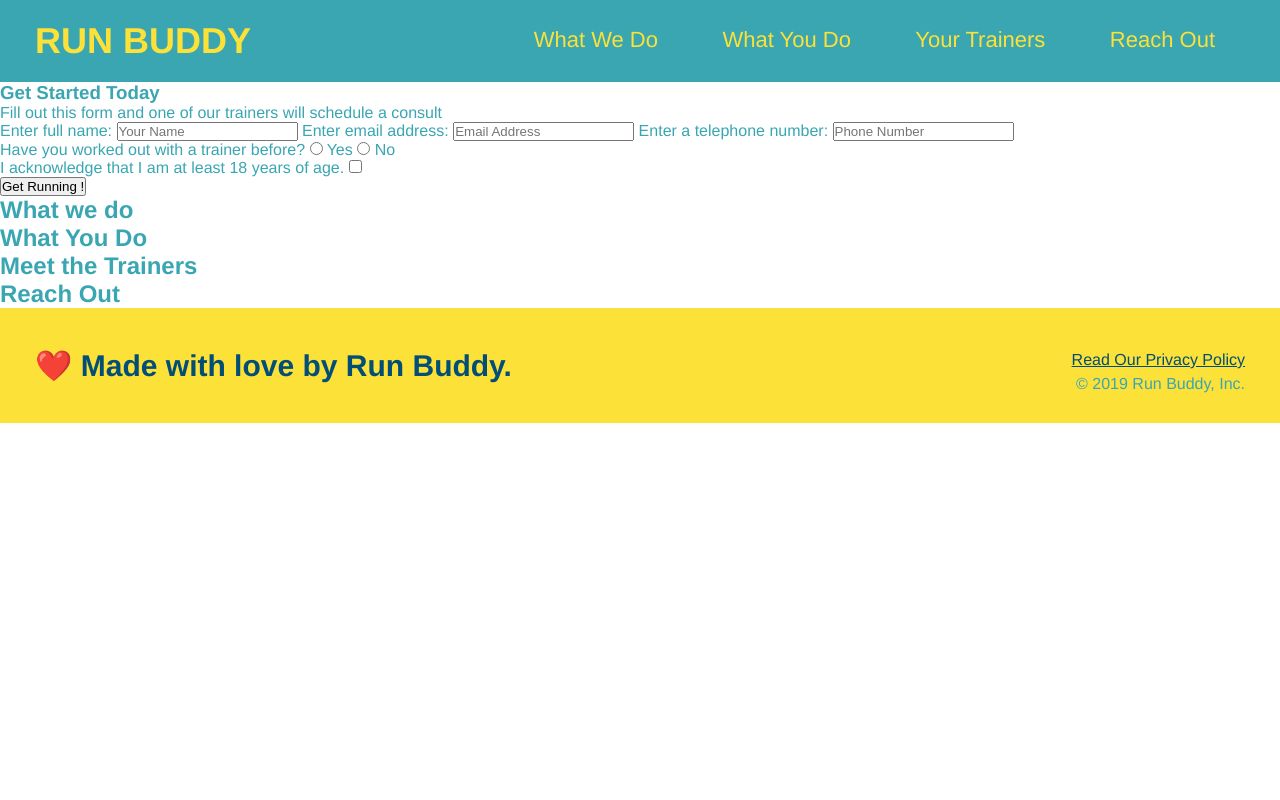
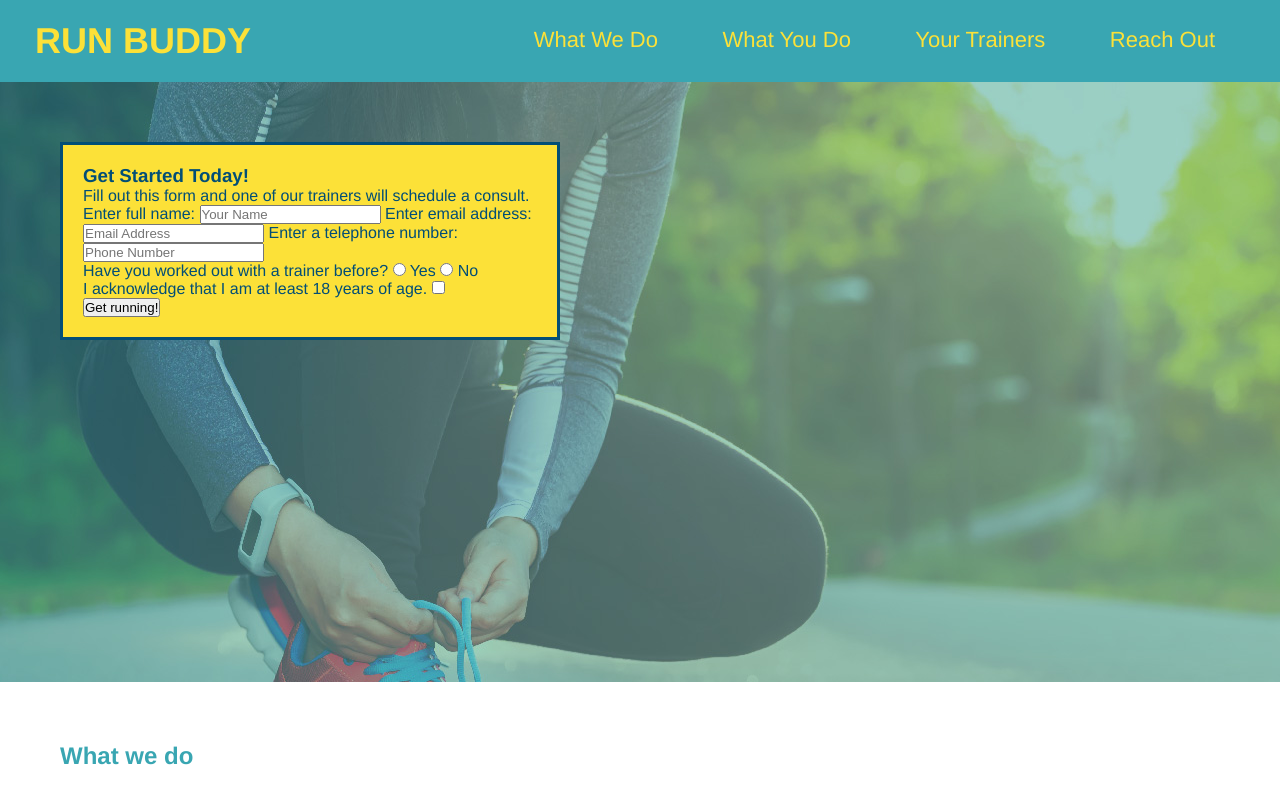
Before and after one commit to osbornroxas02/run-buddy, a plain HTML site: page index.html in a window 1280 px wide. Shown: the top 800 px of the page. Drawn offline with Linux system fonts and the light colour scheme.

Commit message:
hero commit

```diff
--- a/assets/css/style.css
+++ b/assets/css/style.css
@@ -43,7 +43,9 @@ body {
       font-weight: lighter;
       font-size: 22px;
   }
-  /* Footer Section */
+  /* end header nav section */
+
+  /* footer Section */
   footer {
       background: #fce138;
       width: 100%;
@@ -66,3 +68,22 @@ body {
   footer a {
     color: #024e76;
   }
+  /* end footer Section */
+
+  section {
+    padding: 60px;
+  }
+/* Hero Style Start */
+.hero {
+    background-image: url("../images/hero-bg.jpg");
+    height: 600px;
+  }
+
+  .hero-form {
+    background-color: #fce138;
+    padding: 20px;
+    width: 500px;
+    color: #024e76;
+    border: solid 3px #024e76;
+  }
+  /* Hero Style End */
--- a/index.html
+++ b/index.html
@@ -35,22 +35,17 @@
         <!-- end navigation -->
 
         <!-- hero section -->
-        <section>
-             <div>
-                <h3>Get Started Today</h3>
-                <p>Fill out this form and one of our trainers will schedule a consult</p>
-                <!-- Add form element -->
+        <section class="hero">
+            <div class="hero-form">
+            <h3>Get Started Today!</h3>
+            <p>Fill out this form and one of our trainers will schedule a consult.</p>
             <form>
-                    <!-- name -->
                 <label for="name">Enter full name:</label>
                 <input type="text" placeholder="Your Name" name="name" id="name" />
-                    <!-- email -->
                 <label for="email">Enter email address:</label>
                 <input type="text" placeholder="Email Address" name="email" id="email" />
-                    <!-- number -->
                 <label for="phone">Enter a telephone number:</label>
-                    <input type="tel" placeholder="Phone Number" name="phone" id="phone" />
-                    <!-- buttons -->
+                <input type="text" placeholder="Phone Number" name="phone" id="phone" />
                 <p>
                 Have you worked out with a trainer before?
                 <input type="radio" name="trainer-confirm" id="trainer-yes" />
@@ -58,24 +53,19 @@
                 <input type="radio" name="trainer-confirm" id="trainer-no" />
                 <label for="trainer-no">No</label>
                 </p>
-                    <P>
-                        <label for="checkbox">
+                <p>
+                <label for="checkbox" >
                     I acknowledge that I am at least 18 years of age.
                 </label>
-                        <input type="checkbox" name="age-confirm "id="checkbox" />
-                    </P>
+                <input type="checkbox" name="age-confirm" id="checkbox" />
+                </p>
                 <button type="submit">
-                        Get Running !
+                Get running!
                 </button>
             </form>
             </div>
         </section>
         <!-- end hero -->
-
-        <!-- hero/jumbotron -->
-        <section>
-
-        </section>
 
         <!-- "what we do" section -->
         <section>
```
Also changed, not shown: assets/images/hero-bg.jpg (added), 2 other files. Lines whose indentation alone changed are shown as unchanged.
